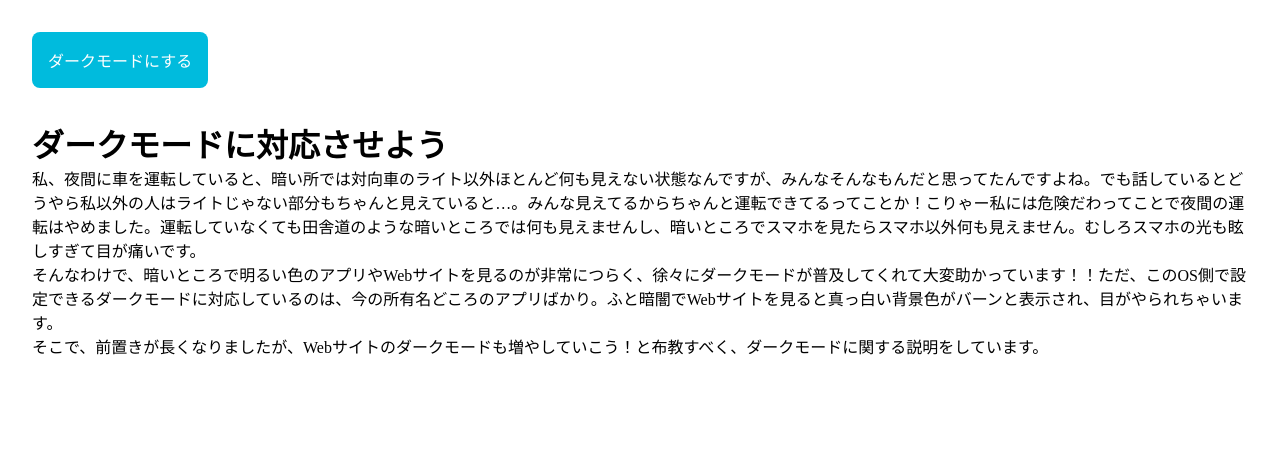
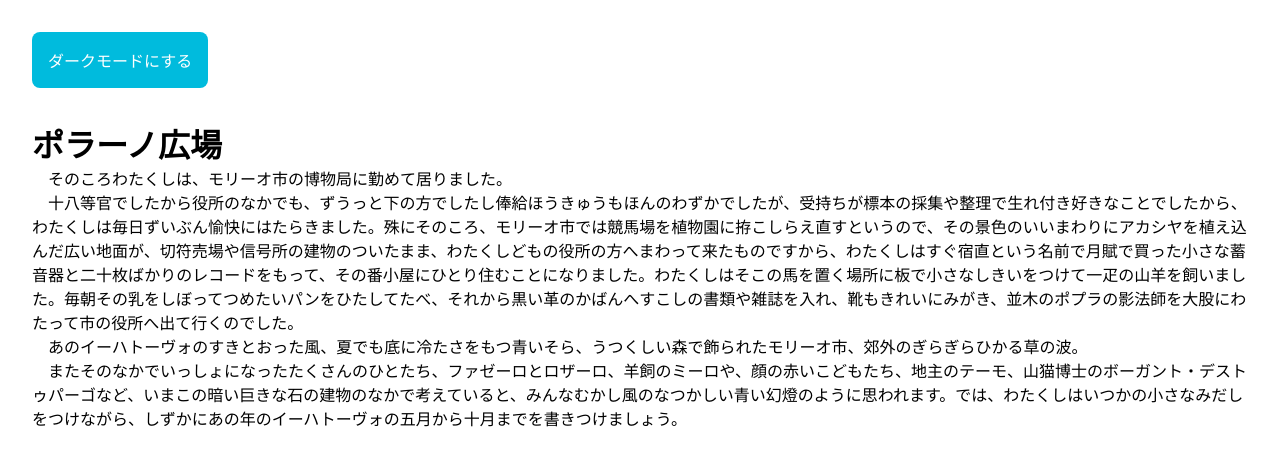
Before and after one commit to oguchirui/DarkModeSwitch, a plain HTML site: page index.html in a window 1280 px wide. Drawn offline with Linux system fonts and the light colour scheme; some packages are replaced by stand-ins of ours.

Commit message:
Change text to "ポラーノ広場"

```diff
--- a/css/style.css
+++ b/css/style.css
@@ -1,6 +1,9 @@
 body {
     padding: 2rem;
     transition: .5s;
+}
+p {
+    text-indent: 1rem;
 }
 .dark-theme {
     background: #000;
--- a/index.html
+++ b/index.html
@@ -11,9 +11,10 @@
 
     <body>
         <button id="btn">ダークモードにする</button>
-        <h1>ダークモードに対応させよう</h1>
-        <p>私、夜間に車を運転していると、暗い所では対向車のライト以外ほとんど何も見えない状態なんですが、みんなそんなもんだと思ってたんですよね。でも話しているとどうやら私以外の人はライトじゃない部分もちゃんと見えていると…。みんな見えてるからちゃんと運転できてるってことか！こりゃー私には危険だわってことで夜間の運転はやめました。運転していなくても田舎道のような暗いところでは何も見えませんし、暗いところでスマホを見たらスマホ以外何も見えません。むしろスマホの光も眩しすぎて目が痛いです。</p>
-        <p>そんなわけで、暗いところで明るい色のアプリやWebサイトを見るのが非常につらく、徐々にダークモードが普及してくれて大変助かっています！！ただ、このOS側で設定できるダークモードに対応しているのは、今の所有名どころのアプリばかり。ふと暗闇でWebサイトを見ると真っ白い背景色がバーンと表示され、目がやられちゃいます。</p>
-        <p>そこで、前置きが長くなりましたが、Webサイトのダークモードも増やしていこう！と布教すべく、ダークモードに関する説明をしています。</p>
+        <h1>ポラーノ広場</h1>
+        <p>そのころわたくしは、モリーオ市の博物局に勤めて居りました。</p>
+        <p>十八等官でしたから役所のなかでも、ずうっと下の方でしたし俸給ほうきゅうもほんのわずかでしたが、受持ちが標本の採集や整理で生れ付き好きなことでしたから、わたくしは毎日ずいぶん愉快にはたらきました。殊にそのころ、モリーオ市では競馬場を植物園に拵こしらえ直すというので、その景色のいいまわりにアカシヤを植え込んだ広い地面が、切符売場や信号所の建物のついたまま、わたくしどもの役所の方へまわって来たものですから、わたくしはすぐ宿直という名前で月賦で買った小さな蓄音器と二十枚ばかりのレコードをもって、その番小屋にひとり住むことになりました。わたくしはそこの馬を置く場所に板で小さなしきいをつけて一疋の山羊を飼いました。毎朝その乳をしぼってつめたいパンをひたしてたべ、それから黒い革のかばんへすこしの書類や雑誌を入れ、靴もきれいにみがき、並木のポプラの影法師を大股にわたって市の役所へ出て行くのでした。</p>
+        <p>あのイーハトーヴォのすきとおった風、夏でも底に冷たさをもつ青いそら、うつくしい森で飾られたモリーオ市、郊外のぎらぎらひかる草の波。</p>
+        <p>またそのなかでいっしょになったたくさんのひとたち、ファゼーロとロザーロ、羊飼のミーロや、顔の赤いこどもたち、地主のテーモ、山猫博士のボーガント・デストゥパーゴなど、いまこの暗い巨きな石の建物のなかで考えていると、みんなむかし風のなつかしい青い幻燈のように思われます。では、わたくしはいつかの小さなみだしをつけながら、しずかにあの年のイーハトーヴォの五月から十月までを書きつけましょう。</p>
     </body>
 </html>
```
